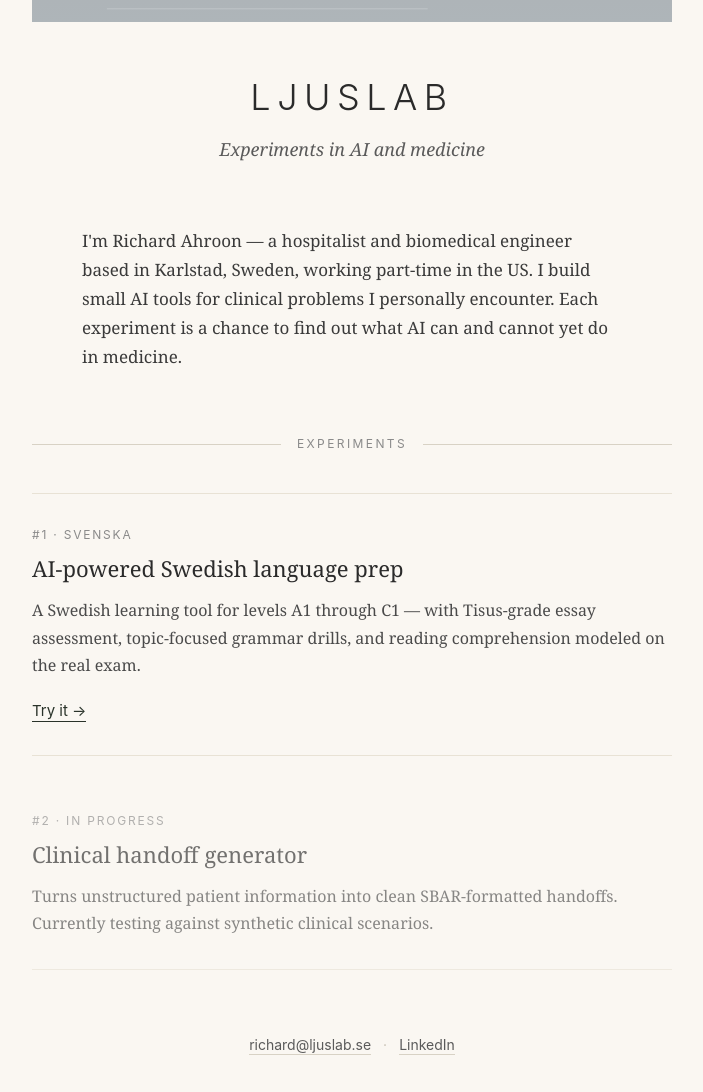
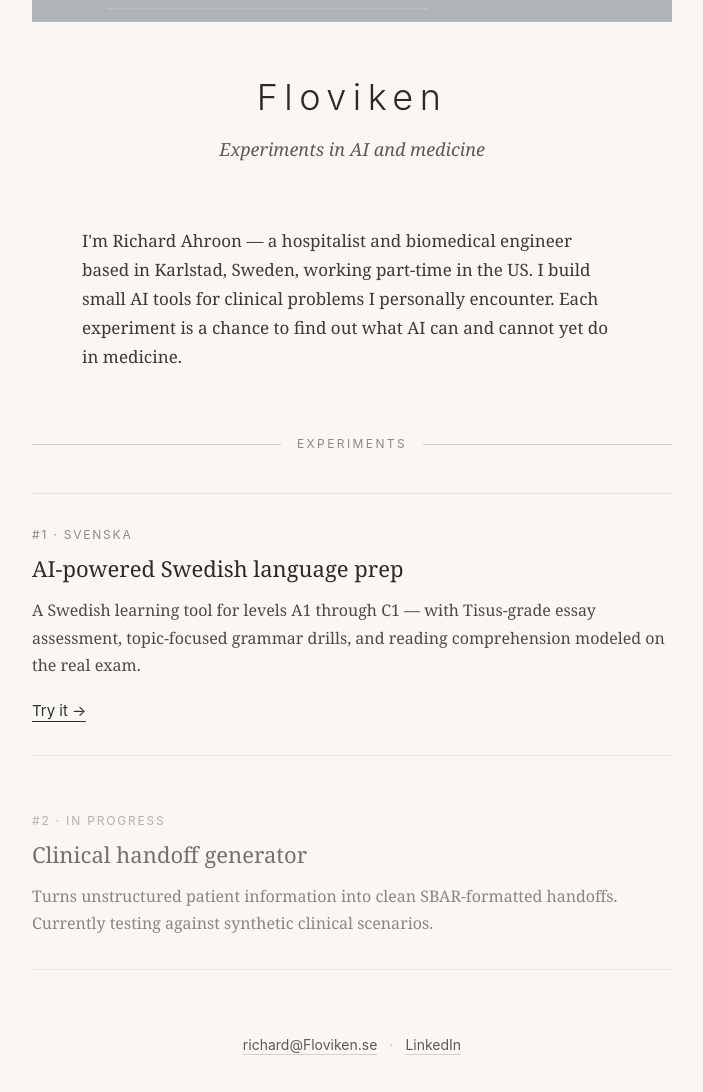
Before and after one commit to RAhroonAI/floviken-site, a Next.js app: page / in a window 1280 px wide. Shown: the part 378-1470 px from the top of the page, without its empty margins (288-991 px from the left). Built offline with nearby package versions, Linux system fonts and the light colour scheme.

Commit message:
Rebrand to Floviken

```diff
--- a/package.json
+++ b/package.json
@@ -1,5 +1,5 @@
 {
-  "name": "ljuslab-site",
+  "name": "Floviken-site",
   "version": "0.1.0",
   "private": true,
   "scripts": {
--- a/src/app/layout.js
+++ b/src/app/layout.js
@@ -1,15 +1,15 @@
 import "./globals.css";
 
 export const metadata = {
-  title: "Ljuslab — Experiments in AI and medicine",
+  title: "Floviken — Experiments in AI and medicine",
   description: "I'm Richard Ahroon, a hospitalist and biomedical engineer based in Karlstad, Sweden, working part-time in the US. I build small AI tools for clinical problems I personally encounter.",
-  keywords: ["Ljuslab", "Richard Ahroon", "AI in medicine", "clinical AI", "Swedish healthtech", "Karlstad", "builder MD"],
-  authors: [{ name: "Richard Ahroon", url: "https://ljuslab.se" }],
+  keywords: ["Floviken", "Richard Ahroon", "AI in medicine", "clinical AI", "Swedish healthtech", "Karlstad", "builder MD"],
+  authors: [{ name: "Richard Ahroon", url: "https://Floviken.se" }],
   openGraph: {
-    title: "Ljuslab — Experiments in AI and medicine",
+    title: "Floviken — Experiments in AI and medicine",
     description: "A physician's public laboratory for AI in medicine. Small, shipped tools.",
-    url: "https://ljuslab.se",
-    siteName: "Ljuslab",
+    url: "https://Floviken.se",
+    siteName: "Floviken",
     locale: "en_US",
     type: "website",
   },
--- a/src/app/page.js
+++ b/src/app/page.js
@@ -79,7 +79,7 @@ export default function Home() {
           marginBottom: '0.75rem',
           marginTop: 0,
         }}>
-          LJUSLAB
+          Floviken
         </h1>
 
         {/* Tagline */}
@@ -246,10 +246,10 @@ export default function Home() {
           marginBottom: '2rem',
         }}>
           <a
-            href="mailto:richard@ljuslab.se"
+            href="mailto:richard@Floviken.se"
             style={{ color: '#5a5a5a', textDecoration: 'none', borderBottom: '1px solid #d8d2c5', paddingBottom: '1px' }}
           >
-            richard@ljuslab.se
+            richard@Floviken.se
           </a>
           <span style={{ margin: '0 0.75rem', color: '#c8c2b5' }}>·</span>
           <a
```
Also changed, not shown: 1 other file (tests, documents, lock files or other folders).
